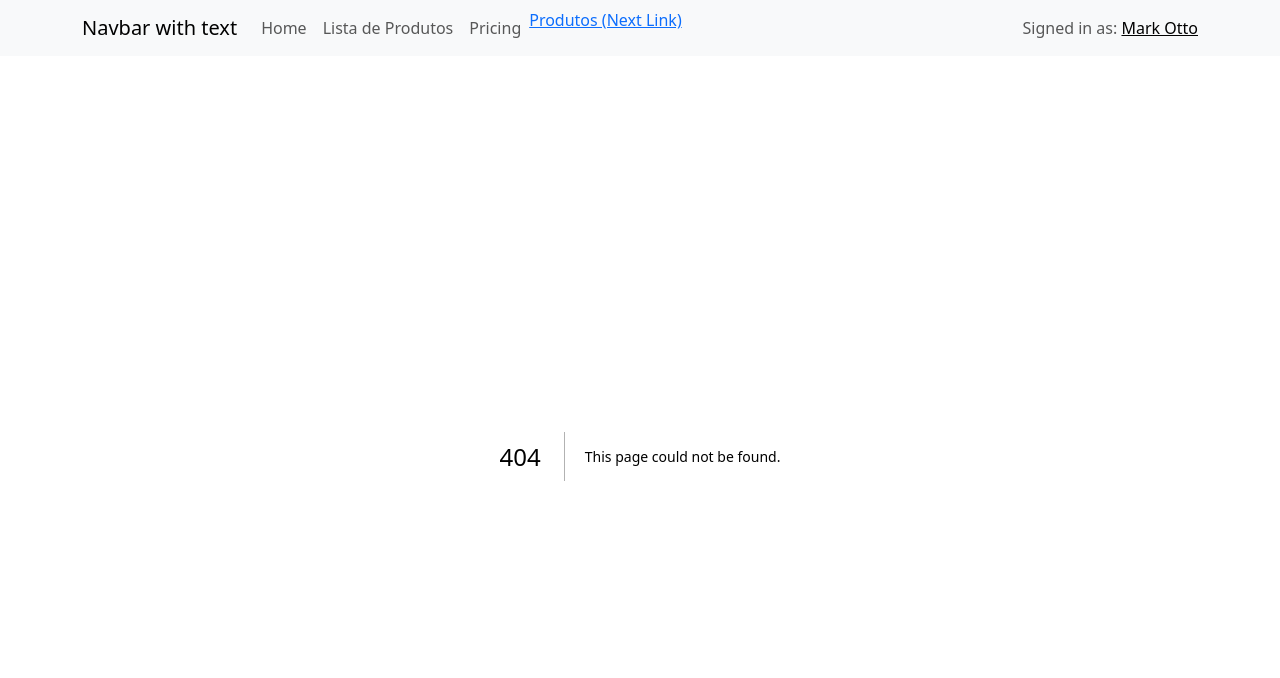
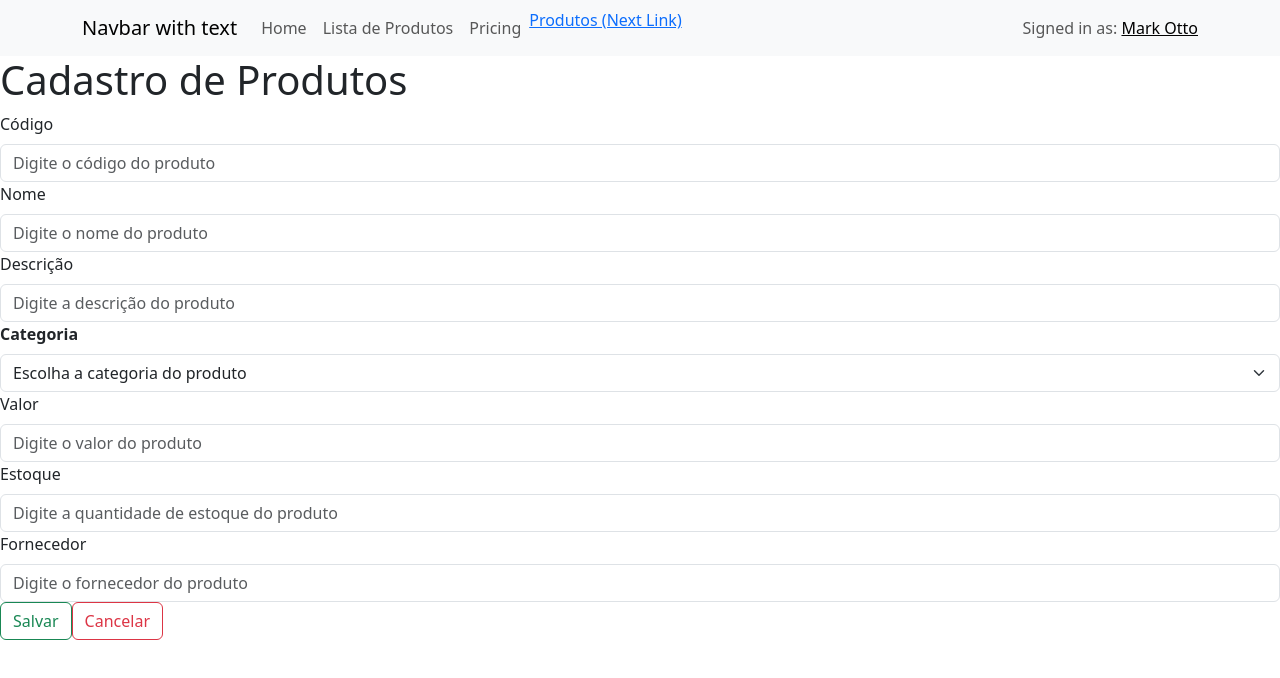
Before and after one commit to tiagovanderlei/dsweb2_projeto_aula, a Next.js app: page /produtos/alterar in a window 1280 px wide. Before the commit this address had no page. Shown: the top 678 px of the page. Built offline with nearby package versions, Linux system fonts and the light colour scheme.

Commit message:
feat: Integração com formulário de cadastro de produto

```diff
--- /dev/null
+++ b/src/app/produtos/alterar/page.tsx
@@ -0,0 +1,73 @@
+'use client'
+
+import { InputNumber } from "@/components/InputNumber";
+import { InputText } from "@/components/InputText";
+import { cadastroProdutoSchema } from "@/schemas/cadastroProdutoSchema";
+import { useFormik } from "formik";
+import error from "next/error";
+import { Button, Form } from "react-bootstrap";
+import { number } from "yup";
+import { ChangeEvent } from "react";
+
+
+export default function Alterar() {
+    interface FormValues {
+        codigo?: string;
+        nome?: string;
+        descricao?: string;
+        valor?: number;
+        estoque?: number;
+        fornecedor?: string;
+        error?: string | undefined;
+        categoria?: string;
+    }
+
+    const formik = useFormik<FormValues> ({
+        initialValues: {
+          codigo: "",
+          nome: "",
+          descricao: "",
+          fornecedor: "",
+        },
+        validationSchema: cadastroProdutoSchema,
+        onSubmit: (values) => {
+          console.log(values);
+
+        }
+      });
+
+      const { handleSubmit, values, handleChange, errors} = formik;
+
+    return (
+        <>
+            <div id="formulario">
+                <Form>
+                    <h1> Cadastro de Produtos </h1>
+
+                    <InputText label="Código" inputName="codigo" placeholder="Digite o código do produto" value={values.codigo} onChange={handleChange} id="codigo" error={errors.codigo} />
+                    <InputText label="Nome" inputName="nome" placeholder="Digite o nome do produto" value={values.nome} onChange={handleChange} id="nome" error={errors.nome} />
+                    <InputText label="Descrição" inputName="descricao" placeholder="Digite a descrição do produto" value={values.descricao} onChange={handleChange} id="descricao" error={errors.codigo} />
+
+                    <Form.Label style={{fontWeight: 700}}>Categoria</Form.Label>
+                    <Form.Select aria-label="Default select example" name="categoria" onChange={handleChange} isInvalid={!!errors.categoria}>
+                        <option>Escolha a categoria do produto</option>
+                        <option value="1">Informática</option>
+                        <option value="2">Moveis</option>
+                        <option value="3">Eletrodomésticos</option>
+                        <option value="4">Vestuario</option>
+                        <option value="5">Outros</option>
+                    </Form.Select>
+
+                    <InputNumber label="Valor" inputName="valor" placeholder="Digite o valor do produto" value={values.valor} onChange={handleChange} id="valor" error={errors.valor} />
+                    <InputNumber label="Estoque" inputName="estoque" placeholder="Digite a quantidade de estoque do produto" value={values.estoque} onChange={handleChange} id="estoque" error={errors.estoque} />
+
+                    <InputText label="Fornecedor" inputName="fornecedor" placeholder="Digite o fornecedor do produto" value={values.fornecedor} onChange={handleChange} id="fornecedor" error={errors.fornecedor} />
+
+                    <Button variant="outline-success" type="submit">Salvar</Button>
+                    <Button variant="outline-danger" href="/produtos">Cancelar</Button>
+                </Form>
+            </div>
+        </>
+
+    );
+}
--- /dev/null
+++ b/src/components/InputNumber.tsx
@@ -0,0 +1,31 @@
+import InputTextClass from '@/style/InputText.module.css';
+import { ChangeEvent } from 'react';
+import { Form } from 'react-bootstrap';
+
+interface InputNumberProps { // ela permite que criamos um tipo para objetos
+    // no código ela mostra os atributos permitido dentro da tag
+    label?: string;
+    inputName: string;
+    value?: number;
+    placeholder?: string;
+    id?: string;
+    onChange?: (e: ChangeEvent <any>) => void
+    error?: string | undefined;
+}
+
+
+export function InputNumber(props: InputNumberProps) { // props: parametro da função, que recebe todas as propriedades do componente (através de um objeto).
+
+    // const label = props.label; -> aqui tem que escrever propriedade por propriedade.
+    const {label, inputName, value, placeholder, id, onChange, error} = props; // pode se colocar mais de uma propriedade
+
+    return (
+        <>
+        <Form.Label htmlFor={id}>{label}</Form.Label>
+
+        <Form.Control id={id} name={inputName} value={value} placeholder={placeholder} onChange={onChange} isInvalid={!!error}></Form.Control>
+
+        <Form.Control.Feedback type="invalid">{error}</Form.Control.Feedback>
+        </>
+    );
+}
--- /dev/null
+++ b/src/schemas/cadastroProdutoSchema.ts
@@ -0,0 +1,11 @@
+import * as yup from "yup";
+
+export const cadastroProdutoSchema = yup.object().shape ({
+    codigo: yup.number().required("Código é origatório!"),
+    nome: yup.string().required("Nome é obrigatório!").max(100,"Nome deve ter no máximo 100 caracteres!"),
+    descricao: yup.string().required("Descrição é obrigatório").max(500, "Descrição deve conter no máximo 500 caracteres!"),
+    categoria: yup.string().required(),
+    valor: yup.number().required("Valor é obrigatório!"),
+    estoque: yup.number().required("Estoque é obrigatório!"),
+    fornecedor: yup.string().required("Forncedor é obrigatório!"),
+});
```
